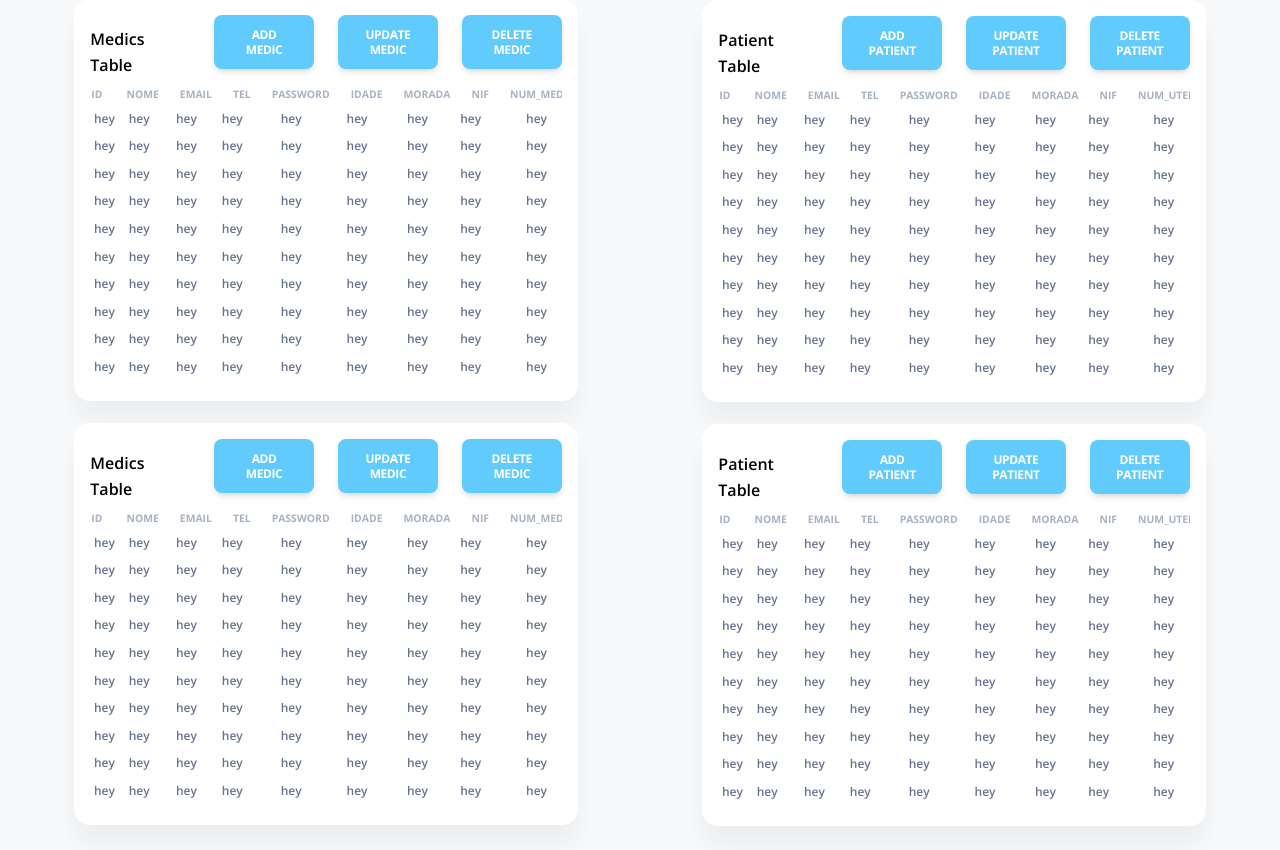
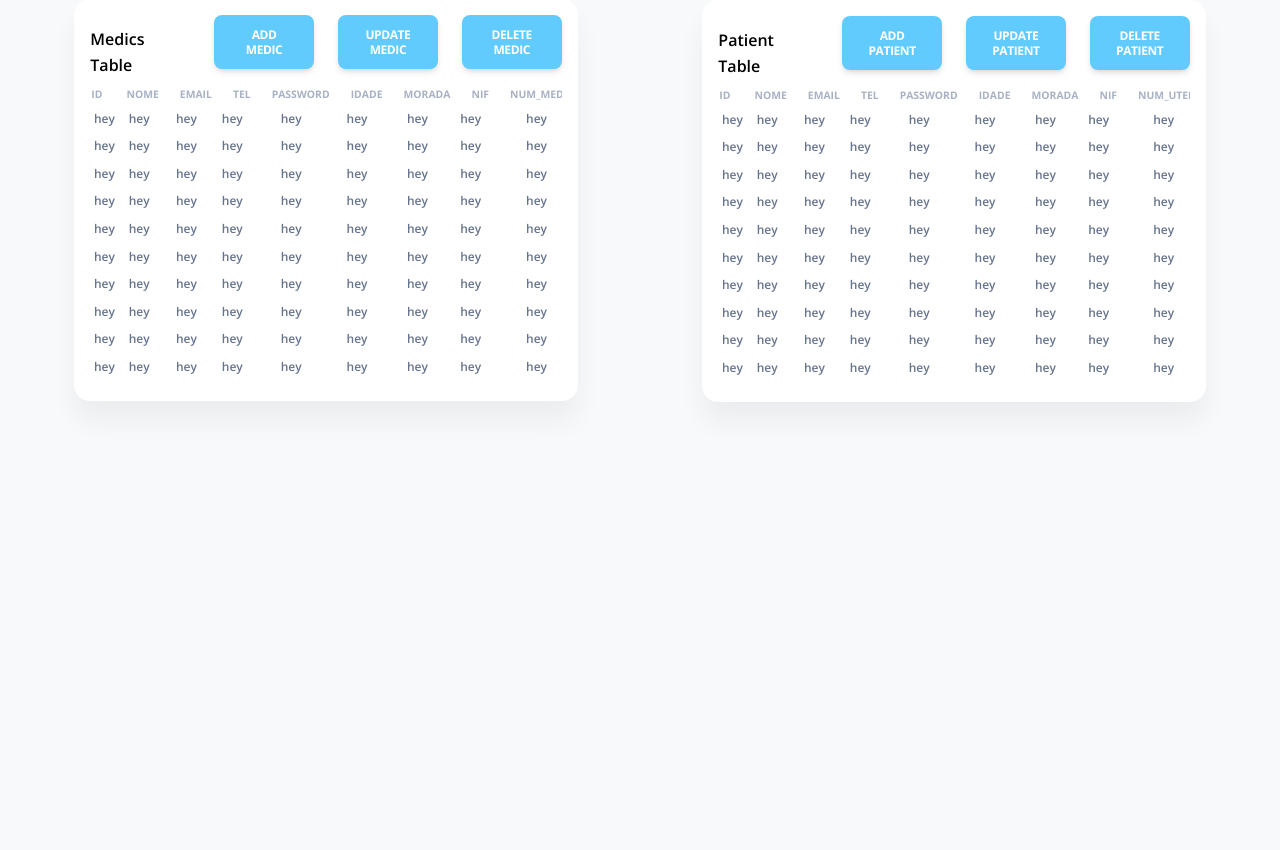
Before and after one commit to detiuaveiro/assignment-1---vulnerable-ehealth-application-grupo_25, a Flask app: page /admin in a window 1280 px wide. Shown: the part 87-937 px from the top of the page. After the commit the page ends 462 px from the top, so only its background shows below. Run offline with Flask 2, Linux system fonts and the light colour scheme; data comes from the database, SQL or seed files in the repository; some libraries are stand-ins or nearby versions.

Commit message:
admin-dashboard medic table done

```diff
--- a/project/app.py
+++ b/project/app.py
@@ -14,6 +14,7 @@ db = mysql.connector.connect(
     #password="8495",
     database="eHealthCorp"
 )
+
 
 
 @app.route('/')
@@ -244,8 +245,25 @@ def admin():
         print(medico)
 
     if request.method == "POST":
-        print(request.form)
+        form_id = request.args.get('form_id', 1, type=int)
+        if form_id == 1:
+            print(request.form)
+            print(request.args.get('form_id', 1, type=int))
+            return redirect(url_for('admin'))
+        elif form_id == 2:
+            print(request.form)
+            print(request.args.get('form_id', 1, type=int))
+            return redirect(url_for('admin'))
+        elif form_id == 3:
+            print(request.form)
+            print(request.args.get('form_id', 1, type=int))
+            return redirect(url_for('admin'))
+
     return render_template('admin-dashboard.html', params={})
+
+
+def get_patient_info(patient_id):
+    return "hello"
 
 
 if __name__ == '__main__':
--- a/project/templates/admin-dashboard.html
+++ b/project/templates/admin-dashboard.html
@@ -52,119 +52,15 @@
                 </div>
                 <div class="col-lg-3 col-sm-12 center_op">
                     <button type="button" class="btn text-xs" style="background: #61CBFD; color: white"
-                            data-bs-toggle="modal" data-bs-target="#exampleModal">Add Medic</button>
+                            data-bs-toggle="modal" data-bs-target="#addMedic">Add Medic</button>
                 </div>
                   <div class="col-lg-3 col-sm-12 center_op">
-                    <button type="button" class="btn text-xs" style="background: #61CBFD; color: white">Update Medic</button>
+                    <button type="button" class="btn text-xs" style="background: #61CBFD; color: white"
+                            data-bs-toggle="modal" data-bs-target="#updateMedic">Update Medic</button>
                 </div>
                   <div class="col-lg-3 col-sm-12 center_op">
-                    <button type="button" class="btn text-xs" style="background: #61CBFD; color: white">Delete Medic</button>
-                </div>
-              </div>
-                <div class="col-lg-12 ms-auto text-center mt-5 mt-lg-0">
-                    <table class="sql_table">
-                        <thead>
-                            <tr>
-                              <th class="text-uppercase text-secondary text-xxs font-weight-bolder opacity-7 make-space-right">ID</th>
-                              <th class="text-uppercase text-secondary text-xxs font-weight-bolder opacity-7 ps-2 make-space-left">Nome</th>
-                              <th class="text-uppercase text-secondary text-xxs font-weight-bolder opacity-7 make-space-left">Email</th>
-                              <th class="text-uppercase text-secondary text-xxs font-weight-bolder opacity-7 make-space-left">Tel</th>
-                              <th class="text-uppercase text-secondary text-xxs font-weight-bolder opacity-7 make-space-left">Password</th>
-                                <th class="text-uppercase text-secondary text-xxs font-weight-bolder opacity-7 make-space-left">Idade</th>
-                                <th class="text-uppercase text-secondary text-xxs font-weight-bolder opacity-7 make-space-left">Morada</th>
-                                <th class="text-uppercase text-secondary text-xxs font-weight-bolder opacity-7 make-space-left">NIF</th>
-                                <th class="text-uppercase text-secondary text-xxs font-weight-bolder opacity-7 make-space-left">Num_Medico</th>
-                                <th class="text-uppercase text-secondary text-xxs font-weight-bolder opacity-7 make-space-left">Cod_Esp</th>
-
-                            </tr>
-                        </thead>
-                        <tbody>
-                        {% for f in range(15) %}
-                        <tr>
-                            {% for i in range(10) %}
-                          <td>
-                                <span class="text-xs font-weight-bold">hey</span>
-                          </td>
-                            {% endfor %}
-                        </tr>
-                        {% endfor %}
-                        </tbody>
-                    </table>
-
-                </div>
-              </div>
-            </div>
-          </div>
-    </div>
-    <div class="center_op col-lg-6 col-md-12 col-sm-12" style="padding-top: 2px">
-        <div class="card col-10" >
-            <div class="card-body p-3">
-              <div>
-              <div class="row">
-                <div class="col-lg-3 col-sm-12 center_op" style="color: black">
-                    <p class="mb-1 pt-2 text-bold">Patient Table</p>
-                </div>
-                <div class="col-lg-3 col-sm-12 center_op">
-                    <button type="button" class="btn text-xs" style="background: #61CBFD; color: white">Add Patient</button>
-                </div>
-                  <div class="col-lg-3 col-sm-12 center_op">
-                    <button type="button" class="btn text-xs" style="background: #61CBFD; color: white">Update Patient</button>
-                </div>
-                  <div class="col-lg-3 col-sm-12 center_op">
-                    <button type="button" class="btn text-xs" style="background: #61CBFD; color: white">Delete Patient</button>
-                </div>
-              </div>
-                <div class="col-lg-12 ms-auto text-center mt-5 mt-lg-0">
-                    <table class="sql_table">
-                        <thead>
-                            <tr>
-                              <th class="text-uppercase text-secondary text-xxs font-weight-bolder opacity-7 make-space-right">ID</th>
-                              <th class="text-uppercase text-secondary text-xxs font-weight-bolder opacity-7 ps-2 make-space-left">Nome</th>
-                              <th class="text-uppercase text-secondary text-xxs font-weight-bolder opacity-7 make-space-left">Email</th>
-                              <th class="text-uppercase text-secondary text-xxs font-weight-bolder opacity-7 make-space-left">Tel</th>
-                              <th class="text-uppercase text-secondary text-xxs font-weight-bolder opacity-7 make-space-left">Password</th>
-                                <th class="text-uppercase text-secondary text-xxs font-weight-bolder opacity-7 make-space-left">Idade</th>
-                                <th class="text-uppercase text-secondary text-xxs font-weight-bolder opacity-7 make-space-left">Morada</th>
-                                <th class="text-uppercase text-secondary text-xxs font-weight-bolder opacity-7 make-space-left">NIF</th>
-                                <th class="text-uppercase text-secondary text-xxs font-weight-bolder opacity-7 make-space-left">Num_Utente</th>
-                            </tr>
-                        </thead>
-                        <tbody>
-                        {% for f in range(15) %}
-                        <tr>
-                            {% for i in range(10) %}
-                          <td>
-                                <span class="text-xs font-weight-bold">hey</span>
-                          </td>
-                            {% endfor %}
-                        </tr>
-                        {% endfor %}
-                        </tbody>
-                    </table>
-
-                </div>
-              </div>
-            </div>
-          </div>
-    </div>
-    </div>
-    <div class="row" style="padding-top: 20px">
-    <div class="center_op col-lg-6 col-md-12 col-sm-12">
-        <div class="card col-10" >
-            <div class="card-body p-3">
-              <div>
-              <div class="row">
-                <div class="col-lg-3 col-sm-12 center_op" style="color: black">
-                    <p class="mb-1 pt-2 text-bold">Medics Table</p>
-                </div>
-                <div class="col-lg-3 col-sm-12 center_op">
-                    <button type="button" class="btn text-xs" style="background: #61CBFD; color: white">Add Medic</button>
-                </div>
-                  <div class="col-lg-3 col-sm-12 center_op">
-                    <button type="button" class="btn text-xs" style="background: #61CBFD; color: white">Update Medic</button>
-                </div>
-                  <div class="col-lg-3 col-sm-12 center_op">
-                    <button type="button" class="btn text-xs" style="background: #61CBFD; color: white">Delete Medic</button>
+                    <button type="button" class="btn text-xs" style="background: #61CBFD; color: white"
+                            data-bs-toggle="modal" data-bs-target="#deleteMedic">Delete Medic</button>
                 </div>
               </div>
                 <div class="col-lg-12 ms-auto text-center mt-5 mt-lg-0">
@@ -318,6 +311,20 @@
   <script src="../static/js/plugins/perfect-scrollbar.min.js"></script>
   <script src="../static/js/plugins/smooth-scrollbar.min.js"></script>
   <script src="../static/js/plugins/chartjs.min.js"></script>
+<script>
+    function loadForm(){
+        var patient_id = document.getElementById("patient_select").value
+        document.getElementById("nome").value = "My value" + patient_id;
+        document.getElementById("email").value = "My value" + patient_id;
+        document.getElementById("tel").value = "My value" + patient_id;
+        document.getElementById("password").value = "My value" + patient_id;
+        document.getElementById("idade").value = "My value" + patient_id;
+        document.getElementById("morada").value = "My value" + patient_id;
+        document.getElementById("nif").value = "My value" + patient_id;
+        document.getElementById("num_medic").value = "My value" + patient_id;
+        document.getElementById("cod_esp").value = "My value" + patient_id;
+    }
+</script>
 </body>
 
 </html>
```
Also changed, not shown: other parts of project/templates/admin-dashboard.html (+100 -3 lines).
